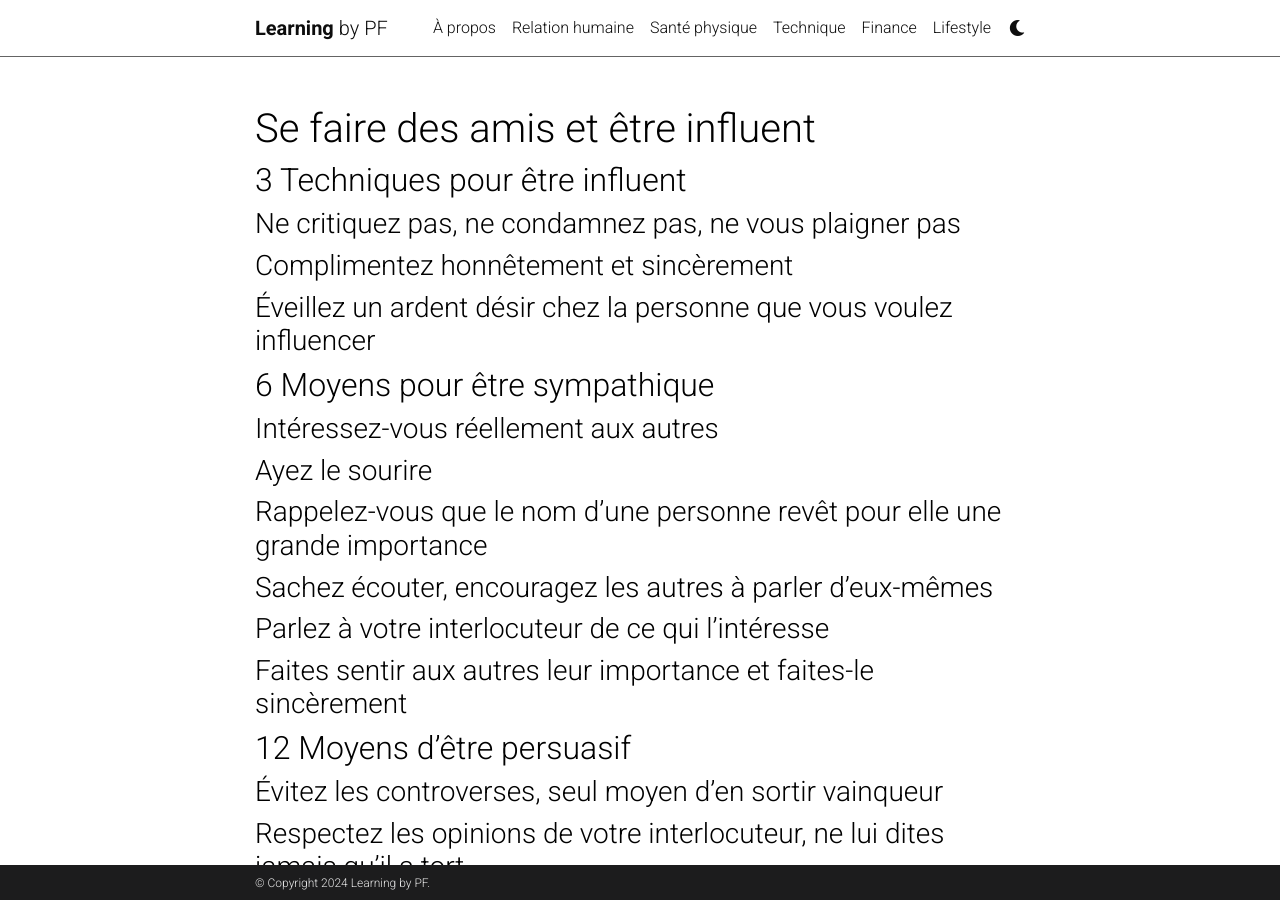
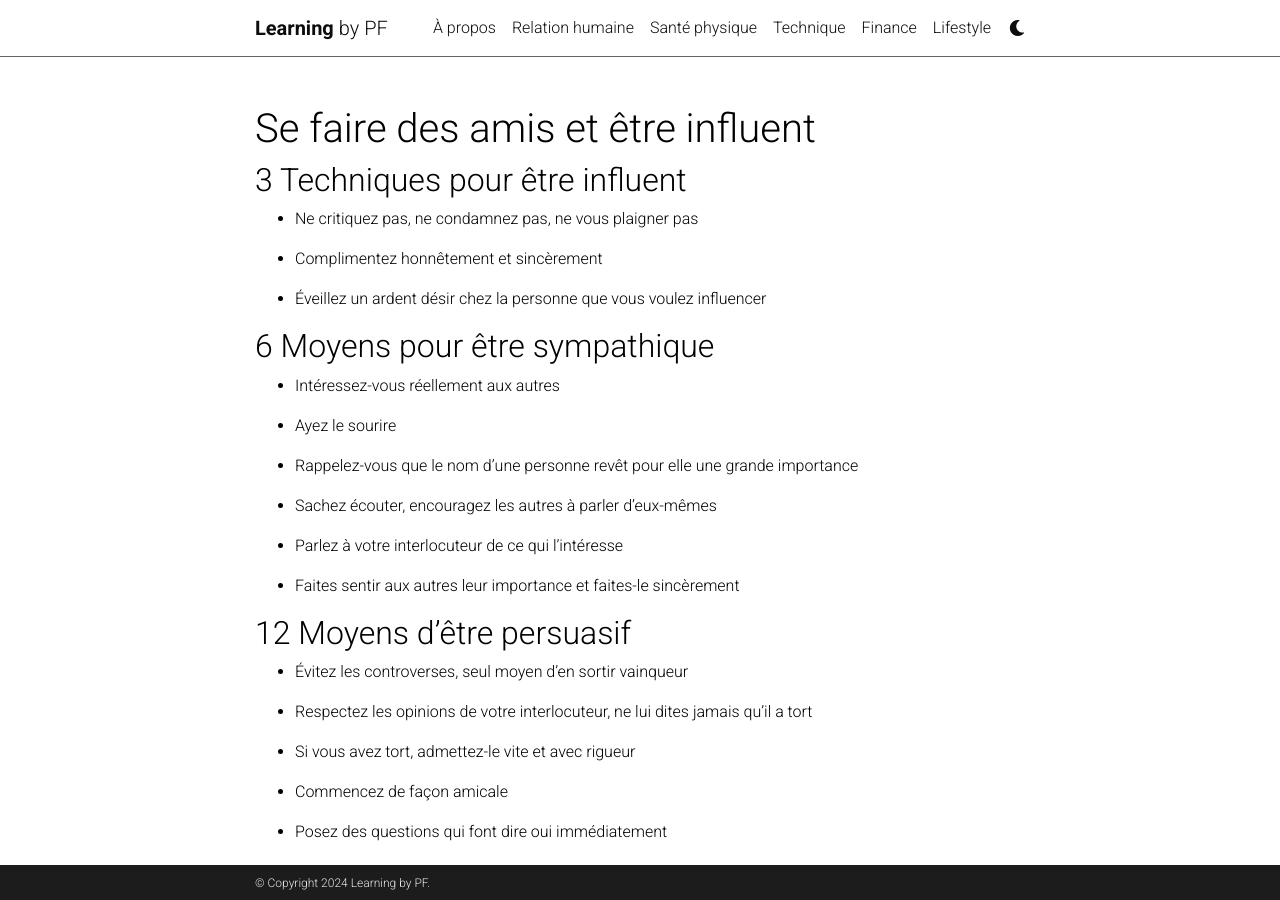
Before and after one commit to mpek29/learning, a Jekyll site: the page built from _interpersonal_relationship/make_friends_influence.md, in a window 1280 px wide and 900 px high. Built offline with Jekyll 4.4.1, drawn with Linux system fonts in a browser that asks for light colours; comment, search, counter and statistics services are not loaded; a style sheet for code colours, icons or effects is not loaded.

Commit message:
Update make_friends_influence.md

```diff
--- a/_interpersonal_relationship/make_friends_influence.md
+++ b/_interpersonal_relationship/make_friends_influence.md
@@ -7,77 +7,77 @@ importance: 1
 
 ## 3 Techniques pour être influent
 
-### Ne critiquez pas, ne condamnez pas, ne vous plaigner pas
+- Ne critiquez pas, ne condamnez pas, ne vous plaigner pas
 
-### Complimentez honnêtement et sincèrement
+- Complimentez honnêtement et sincèrement
 
-### Éveillez un ardent désir chez la personne que vous voulez influencer
+- Éveillez un ardent désir chez la personne que vous voulez influencer
 
 
 
 ## 6 Moyens pour être sympathique
 
-### Intéressez-vous réellement aux autres
+- Intéressez-vous réellement aux autres
 
-### Ayez le sourire
+- Ayez le sourire
 
-### Rappelez-vous que le nom d'une personne revêt pour elle une grande importance
+- Rappelez-vous que le nom d'une personne revêt pour elle une grande importance
 
-### Sachez écouter, encouragez les autres à parler d'eux-mêmes
+- Sachez écouter, encouragez les autres à parler d'eux-mêmes
 
-### Parlez à votre interlocuteur de ce qui l'intéresse
+- Parlez à votre interlocuteur de ce qui l'intéresse
 
-### Faites sentir aux autres leur importance et faites-le sincèrement
+- Faites sentir aux autres leur importance et faites-le sincèrement
 
 
 
 ## 12 Moyens d'être persuasif
 
-### Évitez les controverses, seul moyen d'en sortir vainqueur
+- Évitez les controverses, seul moyen d'en sortir vainqueur
 
-### Respectez les opinions de votre interlocuteur, ne lui dites jamais qu'il a tort
+- Respectez les opinions de votre interlocuteur, ne lui dites jamais qu'il a tort
 
-### Si vous avez tort, admettez-le vite et avec rigueur
+- Si vous avez tort, admettez-le vite et avec rigueur
 
-### Commencez de façon amicale
+- Commencez de façon amicale
 
-### Posez des questions qui font dire oui immédiatement
+- Posez des questions qui font dire oui immédiatement
 
-### Laissez votre interlocuteur parler tout à son aise
+- Laissez votre interlocuteur parler tout à son aise
 
-### Accordez à votre interlocuteur le plaisir de croire que l'idée vient de lui
+- Accordez à votre interlocuteur le plaisir de croire que l'idée vient de lui
 
-### Efforcez-vous sincèrement de voir les choses du point de vue de votre interlocuteur
+- Efforcez-vous sincèrement de voir les choses du point de vue de votre interlocuteur
 
-### Soyez bienveillant avec les idées et les désirs de l'autre
+- Soyez bienveillant avec les idées et les désirs de l'autre
 
-### Faites appel à des sentiments élevés
+- Faites appel à des sentiments élevés
 
-### Frappez l'imagination, démontrez vos idées par des exemples concrets
+- Frappez l'imagination, démontrez vos idées par des exemples concrets
 
-### Lancez un défi
+- Lancez un défi
 
 
 
 ## 9 Moyens d'inciter les autres à changer d'attitude
 
-### Commencez par des éloges sincères
+- Commencez par des éloges sincères
 
-### Faites remarquer les erreurs ou défauts de manière indirecte
+- Faites remarquer les erreurs ou défauts de manière indirecte
 
-### Mentionnez vos propres erreurs avant de critiquer celles des autres
+- Mentionnez vos propres erreurs avant de critiquer celles des autres
 
-### Posez des questions plutôt que de donner des ordres directs
+- Posez des questions plutôt que de donner des ordres directs
 
-### Laissez votre interlocuteur sauver la face
+- Laissez votre interlocuteur sauver la face
 
-### Louez le moindre progrès et chaque amélioration, faites cela chaleuresement et généreusement
+- Louez le moindre progrès et chaque amélioration, faites cela chaleuresement et généreusement
 
-### Donnez une belle réputation à mériter
+- Donnez une belle réputation à mériter
 
-### Encouragez, que l'erreur semble facile à corriger
+- Encouragez, que l'erreur semble facile à corriger
 
-### Rendez les autres heureux de faire ce que vous suggérez
+- Rendez les autres heureux de faire ce que vous suggérez
 
 
 
```
